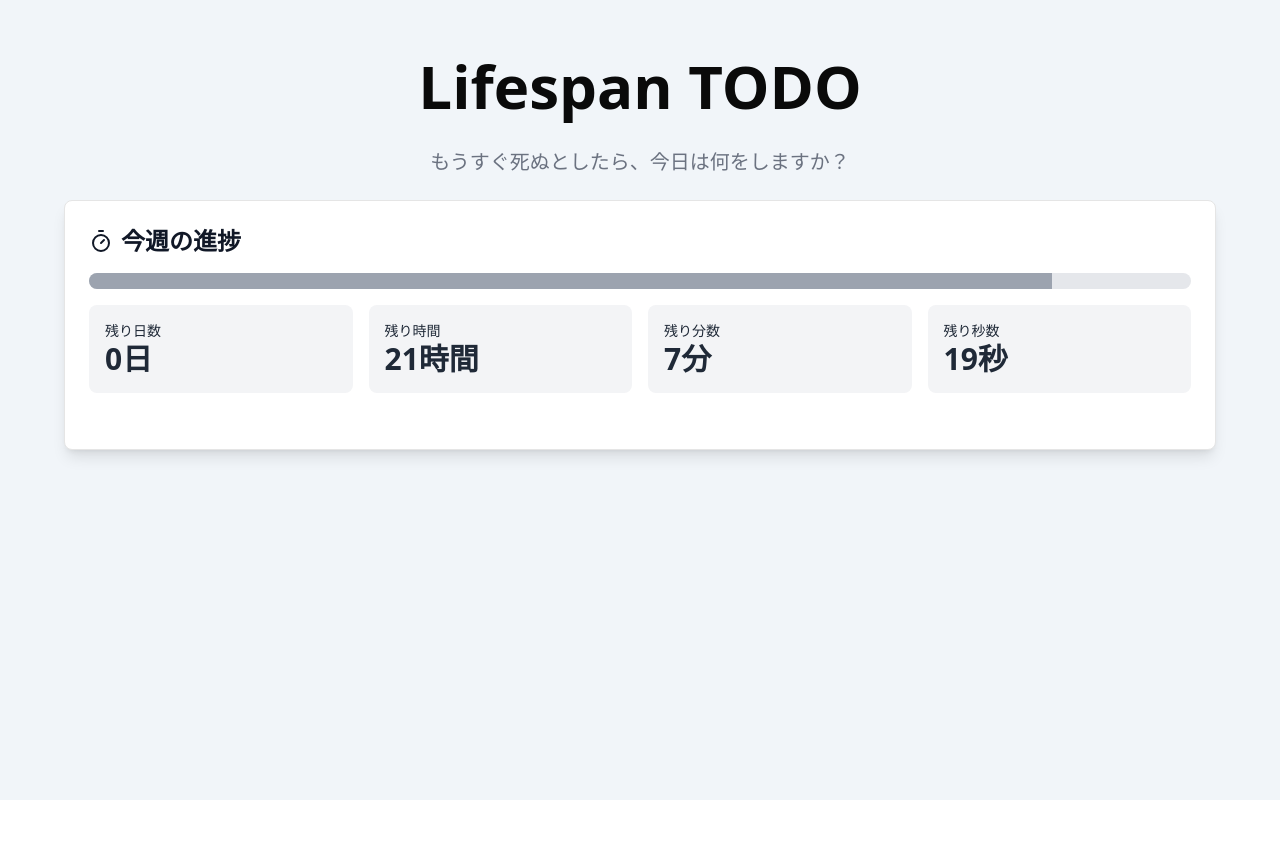
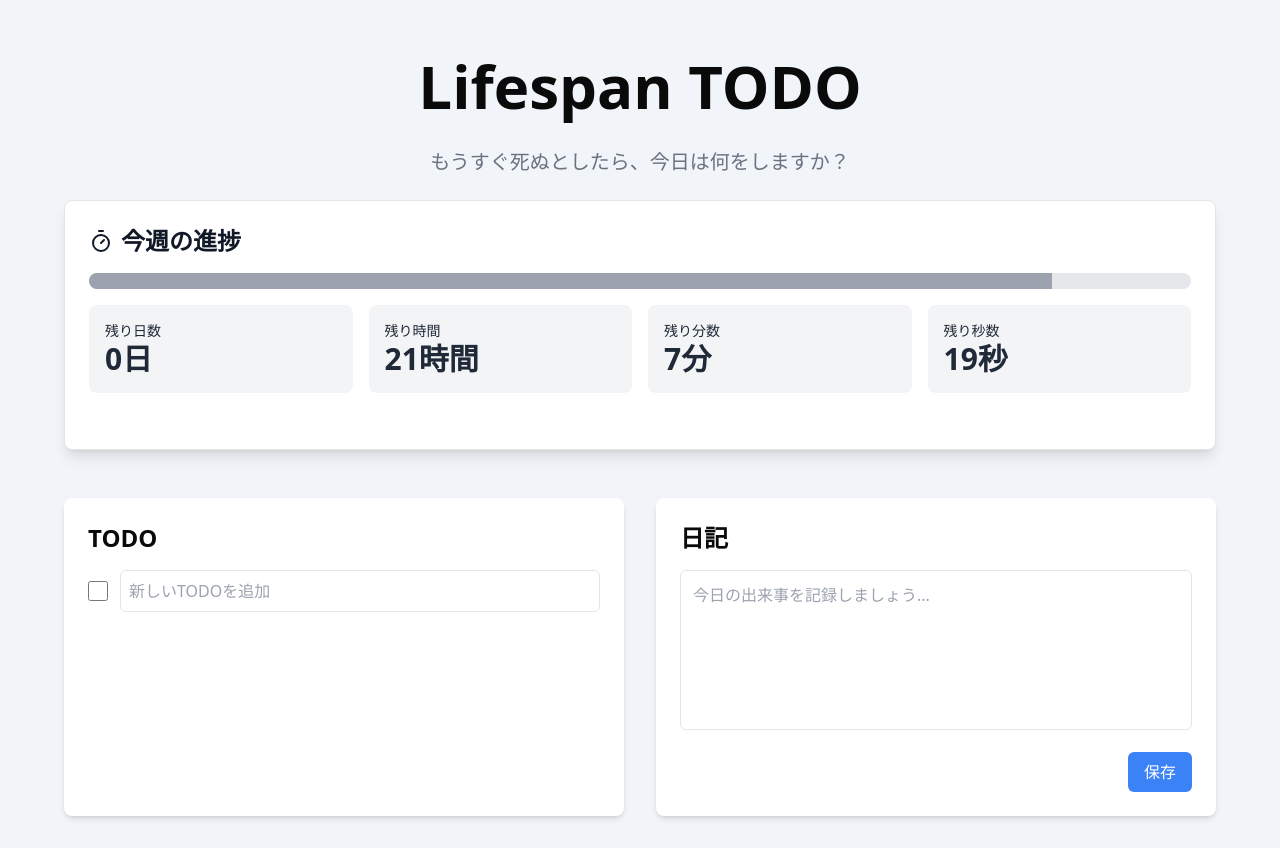
Before and after one commit to Toridesu/lifespan-todo, a React (Vite) app: page / in a window 1280 px wide. Before the commit the page ends 800 px from the top, so only its background shows below. Built offline with nearby package versions, Linux system fonts and the light colour scheme.

Commit message:
関数切り分け、TODO、日記の簡単なマークアップ

```diff
--- a/src/App.tsx
+++ b/src/App.tsx
@@ -1,115 +1,19 @@
-import { useState, useEffect } from 'react';
-import { startOfWeek, endOfWeek } from 'date-fns';
-import { Card, CardContent } from './components/ui/card';
-import { Timer } from 'lucide-react';
-
-function useWeekTimer() {
-  const [timeLeft, setTimeLeft] = useState({
-    days: 0,
-    hours: 0,
-    minutes: 0,
-    seconds: 0,
-  });
-  const [progress, setProgress] = useState(0);
-
-  const calculateTime = () => {
-    const now = new Date();
-    // 第2引数で weekStartsOn: 1 とすることで月曜日始まりに設定
-    const weekStart = startOfWeek(now, { weekStartsOn: 1 });
-    const weekEnd = endOfWeek(now, { weekStartsOn: 1 });
-    // 週全体の時間（ミリ秒単位）と経過時間から進捗率を計算
-    const totalDuration = weekEnd.getTime() - weekStart.getTime();
-    const elapsed = now.getTime() - weekStart.getTime();
-    const progressValue = Math.min((elapsed / totalDuration) * 100, 100);
-    // 残り時間の計算（ミリ秒単位から日、時間、分、秒に分解）
-    const remaining = weekEnd.getTime() - now.getTime();
-    const days = Math.floor(remaining / (1000 * 60 * 60 * 24));
-    const hours = Math.floor((remaining % (1000 * 60 * 60 * 24)) / (1000 * 60 * 60));
-    const minutes = Math.floor((remaining % (1000 * 60 * 60)) / (1000 * 60));
-    const seconds = Math.floor((remaining % (1000 * 60)) / 1000);
-
-    setTimeLeft({ days, hours, minutes, seconds });
-    setProgress(progressValue);
-  };
-
-  useEffect(() => {
-    calculateTime();
-    const timer = setInterval(calculateTime, 1000);
-    return () => clearInterval(timer);
-  }, []);
-
-  return { timeLeft, progress };
-}
+import WeekProgressCard from './components/WeekProgressCard';
+import TodoSection from './components/TodoSection';
+import DiarySection from './components/DiarySection';
 
 export default function App() {
-  const { timeLeft, progress } = useWeekTimer();
-
   return (
     <div className='min-h-screen bg-slate-100 pt-8 pb-8 space-y-12 px-16'>
       <header className='mx-auto py-6 text-center space-y-8'>
         <h1 className='text-6xl font-bold'>Lifespan TODO</h1>
         <p className='text-xl text-gray-500'>もうすぐ死ぬとしたら、今日は何をしますか？</p>
       </header>
-      <Card className='max-w-7xl mx-auto py-6 shadow-lg' style={{ marginTop: '0px' }}>
-        <CardContent>
-          <div className='flex flex-row items-center text-2xl mb-4 text-gray-900'>
-            <Timer className='mr-2 w-6' />
-            <p className='font-bold'>今週の進捗</p>
-          </div>
-          <div>
-            {/* 進捗バー */}
-            <div className='relative h-4 bg-gray-200 rounded-full overflow-hidden'>
-              <div className='absolute h-full bg-gray-400 transition-all duration-1000' style={{ width: `${progress}%` }} />
-            </div>
-            {/* 残り時間の表示 */}
-            <div className='flex flex-row justify-between py-2 gap-4 mt-2 text-gray-800'>
-              <div className='bg-gray-100 w-full p-4 rounded-lg'>
-                <p className='text-sm font-medium'>残り日数</p>
-                <p className='text-3xl font-bold'>{timeLeft.days}日</p>
-              </div>
-              <div className='bg-gray-100 w-full p-4 rounded-lg'>
-                <p className='text-sm font-medium'>残り時間</p>
-                <p className='text-3xl font-bold'>{timeLeft.hours}時間</p>
-              </div>
-              <div className='bg-gray-100 w-full p-4 rounded-lg'>
-                <p className='text-sm font-medium'>残り分数</p>
-                <p className='text-3xl font-bold'>{timeLeft.minutes}分</p>
-              </div>
-              <div className='bg-gray-100 w-full p-4 rounded-lg'>
-                <p className='text-sm font-medium'>残り秒数</p>
-                <p className='text-3xl font-bold'>{timeLeft.seconds}秒</p>
-              </div>
-            </div>
-          </div>
-        </CardContent>
-      </Card>
-
-      {/* TODOリストと進捗カード
-      <div className='max-w-7xl mx-auto mt-8 flex flex-col md:flex-row gap-4'>
-        <div className='flex-1 bg-slate-400 p-4'>
-          <h2 className='text-2xl font-bold mb-4'>TODOリスト</h2>
-          <div className='flex space-x-2 mb-4'>
-            <input type='text' placeholder='TODOを入力' value={todoInput} onChange={(e) => setTodoInput(e.target.value)} className='flex-1 p-2 border border-gray-300 rounded' />
-            <button onClick={addTodo} className='bg-blue-500 text-white px-4 py-2 rounded'>
-              追加
-            </button>
-          </div>
-          <ul>
-            {todos.map((todo) => (
-              <li key={todo.id} className='flex justify-between items-center border-b py-1'>
-                <span>{todo.text}</span>
-                <button onClick={() => removeTodo(todo.id)} className='text-red-500'>
-                  削除
-                </button>
-              </li>
-            ))}
-          </ul>
-        </div>
-        <div className='flex-1 bg-slate-400 p-4'>
-          <h2 className='text-2xl font-bold mb-4'>進捗</h2>
-          <p>進捗情報はここに表示されます。</p>
-        </div>
-      </div> */}
+      <WeekProgressCard />
+      <div className='grid grid-cols-2 gap-8'>
+        <TodoSection />
+        <DiarySection />
+      </div>
     </div>
   );
 }
--- /dev/null
+++ b/src/components/DiarySection.tsx
@@ -0,0 +1,21 @@
+import React from 'react';
+import ProgressBar from './ProgressBar';
+
+const DiarySection: React.FC = () => {
+  return (
+    <div className='bg-white rounded-lg shadow-md p-6'>
+      <div className='flex justify-between items-center mb-4'>
+        <h2 className='text-2xl font-bold'>日記</h2>
+        <ProgressBar progress={50} />
+      </div>
+      <div className='space-y-4'>
+        <textarea placeholder='今日の出来事を記録しましょう...' className='w-full h-40 p-3 border rounded-md focus:outline-none focus:ring-2 focus:ring-blue-500 resize-none' />
+        <div className='flex justify-end'>
+          <button className='px-4 py-2 bg-blue-500 text-white rounded-md hover:bg-blue-600 transition-colors'>保存</button>
+        </div>
+      </div>
+    </div>
+  );
+};
+
+export default DiarySection;
--- /dev/null
+++ b/src/components/TodoSection.tsx
@@ -0,0 +1,22 @@
+import React from 'react';
+import ProgressBar from './ProgressBar';
+
+const TodoSection: React.FC = () => {
+  return (
+    <div className='bg-white rounded-lg shadow-md p-6'>
+      <div className='flex justify-between items-center mb-4'>
+        <h2 className='text-2xl font-bold'>TODO</h2>
+        <ProgressBar progress={50} />
+      </div>
+      <div className='space-y-4'>
+        <div className='flex items-center space-x-3'>
+          <input type='checkbox' className='w-5 h-5 rounded border-gray-300' />
+          <input type='text' placeholder='新しいTODOを追加' className='flex-1 p-2 border rounded-md focus:outline-none focus:ring-2 focus:ring-blue-500' />
+        </div>
+        {/* TODO items will be mapped here */}
+      </div>
+    </div>
+  );
+};
+
+export default TodoSection;
--- /dev/null
+++ b/src/components/WeekProgressCard.tsx
@@ -0,0 +1,40 @@
+import { Card, CardContent } from './ui/card';
+import { Timer } from 'lucide-react';
+import { useWeekTimer } from '../utils';
+import ProgressBar from './ProgressBar';
+
+export default function WeekProgressCard() {
+  const { timeLeft, progress } = useWeekTimer();
+
+  return (
+    <Card className='max-w-7xl mx-auto py-6 shadow-lg' style={{ marginTop: '0px' }}>
+      <CardContent>
+        <div className='flex flex-row items-center text-2xl mb-4 text-gray-900'>
+          <Timer className='mr-2 w-6' />
+          <p className='font-bold'>今週の進捗</p>
+        </div>
+        <div>
+          <ProgressBar progress={progress} />
+          <div className='flex flex-row justify-between py-2 gap-4 mt-2 text-gray-800'>
+            <div className='bg-gray-100 w-full p-4 rounded-lg'>
+              <p className='text-sm font-medium'>残り日数</p>
+              <p className='text-3xl font-bold'>{timeLeft.days}日</p>
+            </div>
+            <div className='bg-gray-100 w-full p-4 rounded-lg'>
+              <p className='text-sm font-medium'>残り時間</p>
+              <p className='text-3xl font-bold'>{timeLeft.hours}時間</p>
+            </div>
+            <div className='bg-gray-100 w-full p-4 rounded-lg'>
+              <p className='text-sm font-medium'>残り分数</p>
+              <p className='text-3xl font-bold'>{timeLeft.minutes}分</p>
+            </div>
+            <div className='bg-gray-100 w-full p-4 rounded-lg'>
+              <p className='text-sm font-medium'>残り秒数</p>
+              <p className='text-3xl font-bold'>{timeLeft.seconds}秒</p>
+            </div>
+          </div>
+        </div>
+      </CardContent>
+    </Card>
+  );
+}
--- /dev/null
+++ b/src/utils/index.ts
@@ -0,0 +1,52 @@
+import { useState, useEffect } from 'react';
+import { startOfWeek, endOfWeek } from 'date-fns';
+
+interface TimeLeft {
+  days: number;
+  hours: number;
+  minutes: number;
+  seconds: number;
+}
+
+export function calculateTimeLeft(): { timeLeft: TimeLeft; progress: number } {
+  const now = new Date();
+  const weekStart = startOfWeek(now, { weekStartsOn: 1 });
+  const weekEnd = endOfWeek(now, { weekStartsOn: 1 });
+  const totalDuration = weekEnd.getTime() - weekStart.getTime();
+  const elapsed = now.getTime() - weekStart.getTime();
+  const progress = Math.min((elapsed / totalDuration) * 100, 100);
+  const remaining = weekEnd.getTime() - now.getTime();
+
+  const timeLeft = {
+    days: Math.floor(remaining / (1000 * 60 * 60 * 24)),
+    hours: Math.floor((remaining % (1000 * 60 * 60 * 24)) / (1000 * 60 * 60)),
+    minutes: Math.floor((remaining % (1000 * 60 * 60)) / (1000 * 60)),
+    seconds: Math.floor((remaining % (1000 * 60)) / 1000),
+  };
+
+  return { timeLeft, progress };
+}
+
+export function useWeekTimer() {
+  const [timeLeft, setTimeLeft] = useState<TimeLeft>({
+    days: 0,
+    hours: 0,
+    minutes: 0,
+    seconds: 0,
+  });
+  const [progress, setProgress] = useState(0);
+
+  useEffect(() => {
+    const updateTime = () => {
+      const { timeLeft: newTimeLeft, progress: newProgress } = calculateTimeLeft();
+      setTimeLeft(newTimeLeft);
+      setProgress(newProgress);
+    };
+
+    updateTime();
+    const timer = setInterval(updateTime, 1000);
+    return () => clearInterval(timer);
+  }, []);
+
+  return { timeLeft, progress };
+}
```
Also changed, not shown: src/components/lifespanTodo.tsx (deleted).
